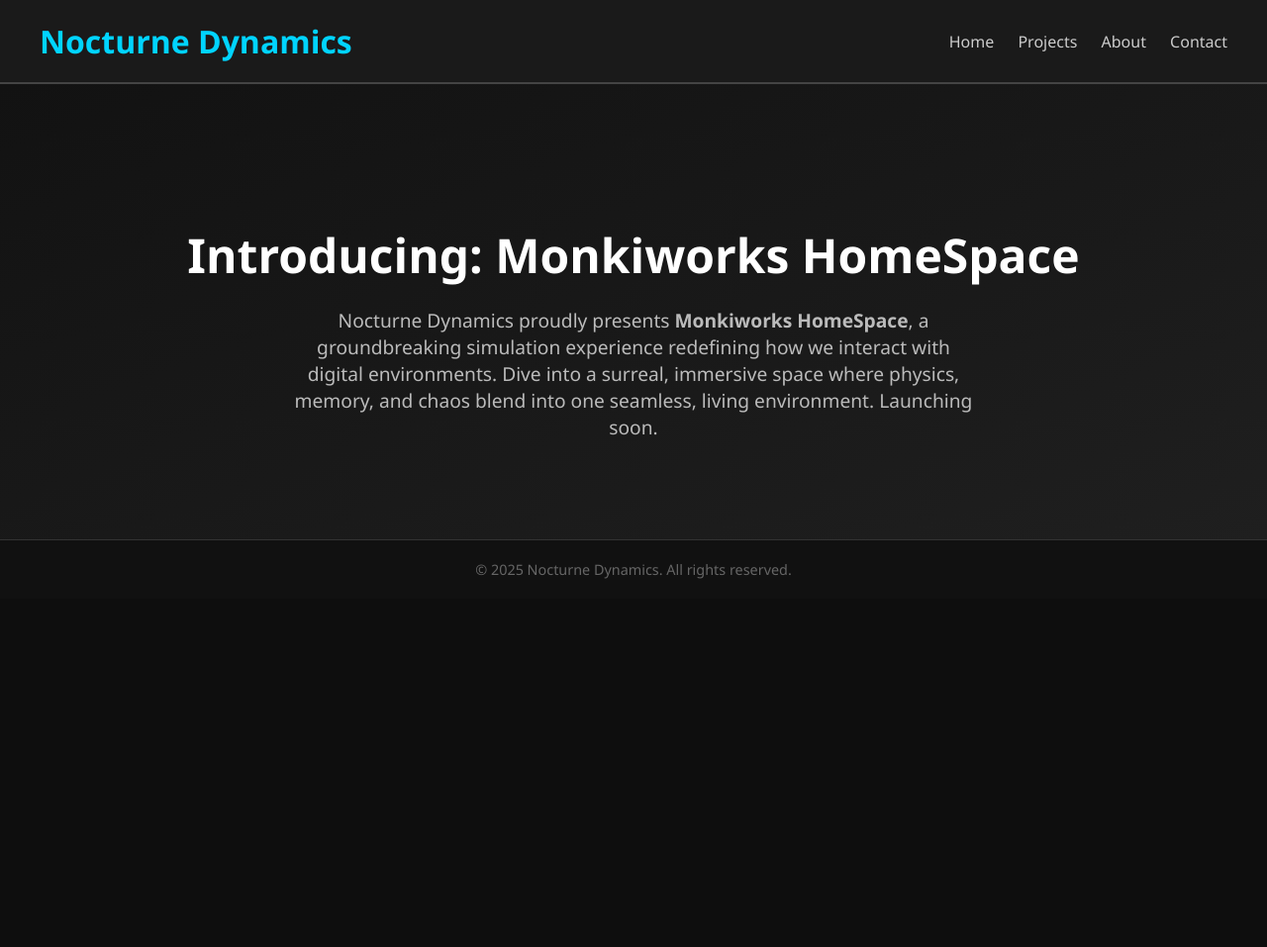
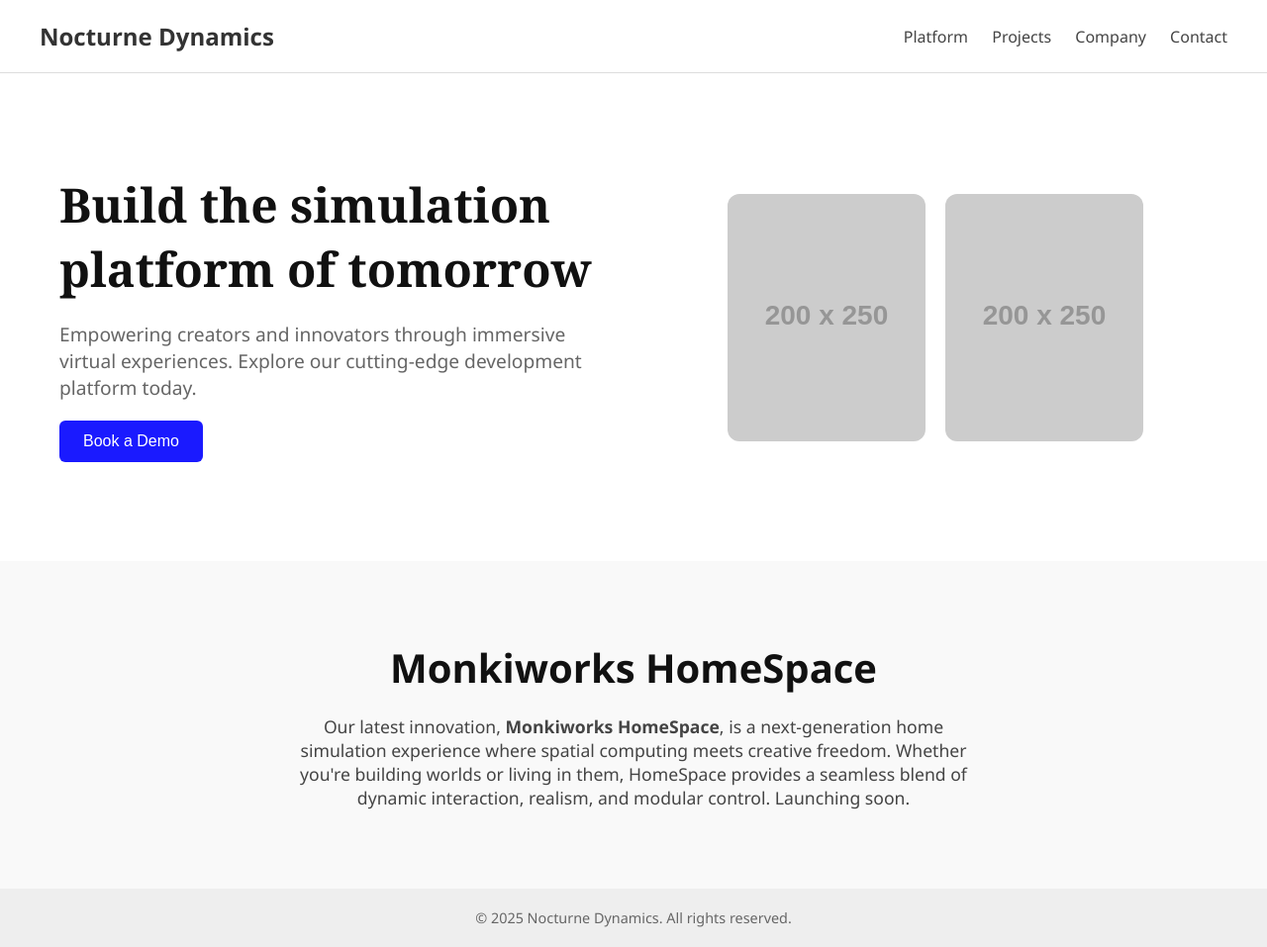
Before and after one commit to monkiworks/monkiworks.github.io, a plain HTML site: page index.html in a window 1280 px wide. Shown: the whole page at 99% size. Before the commit the page ends 800 px from the top, so only its background shows below. Drawn offline with Linux system fonts and the light colour scheme; placeholder pictures from the web are drawn by us.

Commit message:
Update index.html

```diff
--- a/index.html
+++ b/index.html
@@ -5,66 +5,96 @@
   <meta name="viewport" content="width=device-width, initial-scale=1.0" />
   <title>Nocturne Dynamics</title>
   <style>
-      body {
-        margin: 0;
-        padding: 0;
-        background-color: #0e0e0e;
-        color: #f2f2f2;
-        font-family: 'Segoe UI', Tahoma, Geneva, Verdana, sans-serif;
-      }
+    * { box-sizing: border-box; margin: 0; padding: 0; }
+    body { font-family: 'Segoe UI', sans-serif; background: #fff; color: #111; }
 
     header {
-        background-color: #1a1a1a;
-        padding: 20px 40px;
       display: flex;
       justify-content: space-between;
       align-items: center;
-        border-bottom: 2px solid #444;
+      padding: 20px 40px;
+      border-bottom: 1px solid #ddd;
     }
 
-      header h1 {
-        margin: 0;
-        font-size: 2em;
-        color: #00d4ff;
+    header h1 { font-size: 1.5rem; color: #333; }
+    nav a {
+      margin-left: 20px;
+      text-decoration: none;
+      color: #444;
+      font-weight: 500;
+    }
+    nav a:hover { color: #000; }
+
+    .hero {
+      display: flex;
+      justify-content: space-between;
+      align-items: center;
+      padding: 100px 60px;
+      gap: 60px;
+      flex-wrap: wrap;
     }
 
-      nav a {
-        color: #ccc;
-        text-decoration: none;
-        margin-left: 20px;
-        font-weight: 500;
+    .hero-text {
+      flex: 1;
+      min-width: 280px;
+    }
+    .hero-text h2 {
+      font-size: 3rem;
+      font-family: 'Georgia', serif;
+      margin-bottom: 20px;
+    }
+    .hero-text p {
+      font-size: 1.2rem;
+      color: #666;
+      margin-bottom: 20px;
+    }
+    .hero-text button {
+      background-color: #1a1aff;
+      color: white;
+      border: none;
+      padding: 12px 24px;
+      border-radius: 6px;
+      font-size: 1rem;
+      cursor: pointer;
+    }
+    .hero-text button:hover {
+      background-color: #0000cc;
     }
 
-      nav a:hover {
-        color: #00d4ff;
+    .hero-images {
+      flex: 1;
+      display: flex;
+      gap: 20px;
+      flex-wrap: wrap;
+      justify-content: center;
+    }
+    .hero-images img {
+      width: 200px;
+      border-radius: 12px;
     }
 
-      .hero {
+    .section {
+      background-color: #f9f9f9;
+      padding: 80px 40px;
       text-align: center;
-        padding: 100px 20px;
-        background: linear-gradient(to bottom right, #121212, #1f1f1f);
     }
-
-      .hero h2 {
-        font-size: 3em;
+    .section h3 {
+      font-size: 2.5rem;
       margin-bottom: 20px;
-        color: #ffffff;
     }
-
-      .hero p {
-        font-size: 1.2em;
+    .section p {
+      font-size: 1.1rem;
       max-width: 700px;
       margin: 0 auto;
-        color: #bbb;
+      color: #444;
     }
 
     .footer {
-        background-color: #111;
+      background: #eee;
+      text-align: center;
       padding: 20px;
-        text-align: center;
-        font-size: 0.9em;
+      font-size: 0.9rem;
       color: #666;
-        border-top: 1px solid #333;
     }
   </style>
 </head>
@@ -72,25 +102,34 @@
   <header>
     <h1>Nocturne Dynamics</h1>
     <nav>
-        <a href="#">Home</a>
+      <a href="#">Platform</a>
       <a href="#">Projects</a>
-        <a href="#">About</a>
+      <a href="#">Company</a>
       <a href="#">Contact</a>
     </nav>
   </header>
 
   <section class="hero">
-      <h2>Introducing: Monkiworks HomeSpace</h2>
+    <div class="hero-text">
+      <h2>Build the simulation platform of tomorrow</h2>
+      <p>Empowering creators and innovators through immersive virtual experiences. Explore our cutting-edge development platform today.</p>
+      <button>Book a Demo</button>
+    </div>
+    <div class="hero-images">
+      <img src="https://via.placeholder.com/200x250" alt="Team Member" />
+      <img src="https://via.placeholder.com/200x250" alt="Office" />
+    </div>
+  </section>
+
+  <section class="section">
+    <h3>Monkiworks HomeSpace</h3>
     <p>
-        Nocturne Dynamics proudly presents <strong>Monkiworks HomeSpace</strong>,
-        a groundbreaking simulation experience redefining how we interact with
-        digital environments. Dive into a surreal, immersive space where physics,
-        memory, and chaos blend into one seamless, living environment. Launching soon.
+      Our latest innovation, <strong>Monkiworks HomeSpace</strong>, is a next-generation home simulation experience where spatial computing meets creative freedom. Whether you're building worlds or living in them, HomeSpace provides a seamless blend of dynamic interaction, realism, and modular control. Launching soon.
     </p>
   </section>
 
   <div class="footer">
-      © 2025 Nocturne Dynamics. All rights reserved.
+    &copy; 2025 Nocturne Dynamics. All rights reserved.
   </div>
 </body>
 </html>
```
Lines whose indentation alone changed are shown as unchanged.
